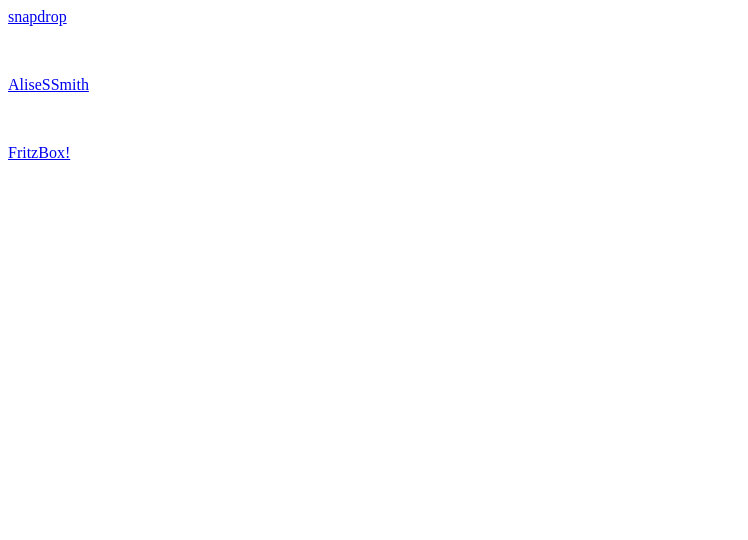
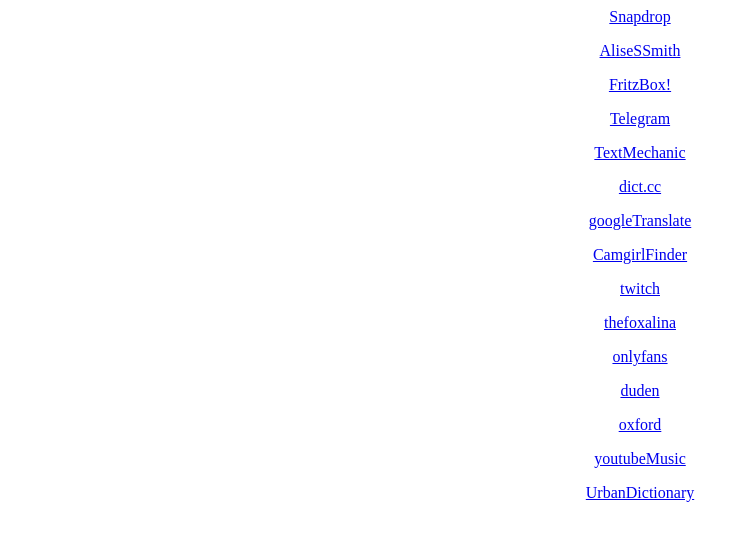
Before and after one commit to becreativeforfoxsake/Links, a plain HTML site: page index.html in a window 1280 px wide. Shown: the whole page, without its empty margins (0-748 px from the left). Drawn offline with Linux system fonts and the light colour scheme.

Commit message:
Update index.html

```diff
--- a/index.html
+++ b/index.html
@@ -1,5 +1,15 @@
-<p><a href="https://snapdrop.net/">snapdrop</a></p>
-<p>&nbsp;</p>
-<p><a href="https://twitter.com/AliseSSmith/">AliseSSmith</a></p>
-<p>&nbsp;</p>
-<p><a href="https://192.168.178.1/">FritzBox!</a></p>
+<p style="text-align: center;"><a href="https://snapdrop.net/">Snapdrop</a></p>
+<p style="text-align: center;"><a href="https://twitter.com/AliseSSmith/">AliseSSmith</a></p>
+<p style="text-align: center;"><a href="https://192.168.178.1/">FritzBox!</a></p>
+<p style="text-align: center;"><a href="https://web.telegram.org/z/">Telegram</a></p>
+<p style="text-align: center;"><a href="https://textmechanic.com/">TextMechanic</a></p>
+<p style="text-align: center;"><a href="https://m.dict.cc/">dict.cc</a></p>
+<p style="text-align: center;"><a href="https://translate.google.com/">googleTranslate</a></p>
+<p style="text-align: center;"><a href="https://camgirlfinder.net/models">CamgirlFinder</a></p>
+<p style="text-align: center;"><a href="https://www.twitch.tv/directory/following/live">twitch</a></p>
+<p style="text-align: center;"><a href="https://www.instagram.com/thefoxalina/">thefoxalina</a></p>
+<p style="text-align: center;"><a href="https://onlyfans.com/">onlyfans</a></p>
+<p style="text-align: center;"><a href="https://www.duden.de/">duden</a></p>
+<p style="text-align: center;"><a href="https://www.oxfordlearnersdictionaries.com/">oxford</a></p>
+<p style="text-align: center;"><a href="https://music.youtube.com/playlist?list=PLRm0fZxZl4hL0iggvZ3cpvvcEWaX8raIJ">youtubeMusic</a></p>
+<p style="text-align: center;"><a href="https://www.urbandictionary.com/">UrbanDictionary</a></p>
```
